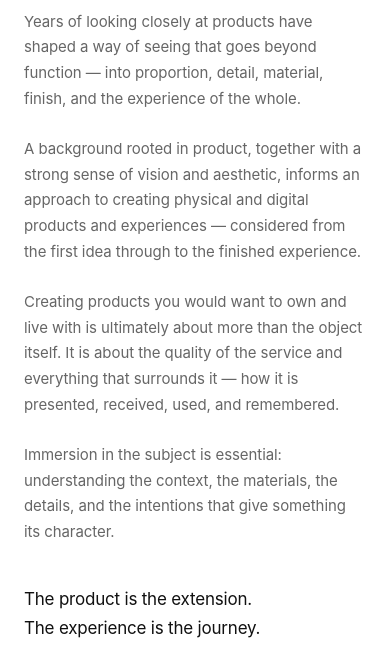
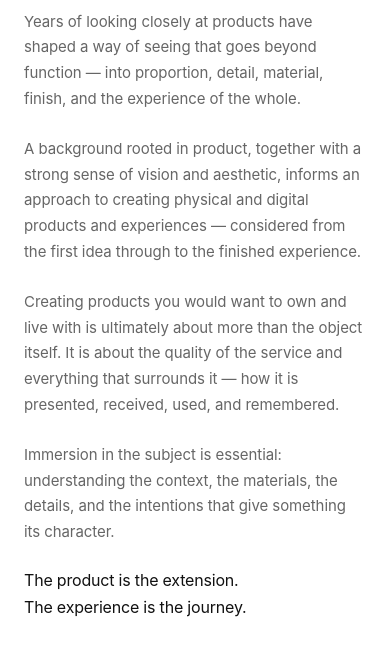
Before and after one commit to lauchweb/P, a plain HTML site: page about.html in a window 390 px wide. Shown: the part 170-828 px from the top of the page. Drawn offline with Linux system fonts and the light colour scheme.

Commit message:
Update about.html

```diff
--- a/about.html
+++ b/about.html
@@ -101,14 +101,14 @@
     }
 
     .statement {
-      margin-top: 52px;
+      margin-top: 28px;
       max-width: 520px;
     }
 
     .statement p {
       margin-bottom: 4px;
 
-      font-size: clamp(17px, 1.5vw, 19px);
+      font-size: clamp(16px, 1.4vw, 18px);
       line-height: 1.45;
       font-weight: 400;
       letter-spacing: -0.012em;
@@ -185,11 +185,11 @@
       }
 
       .statement {
-        margin-top: 42px;
+        margin-top: 24px;
       }
 
       .statement p {
-        font-size: 17px;
+        font-size: 16px;
         line-height: 1.45;
       }
 
```
